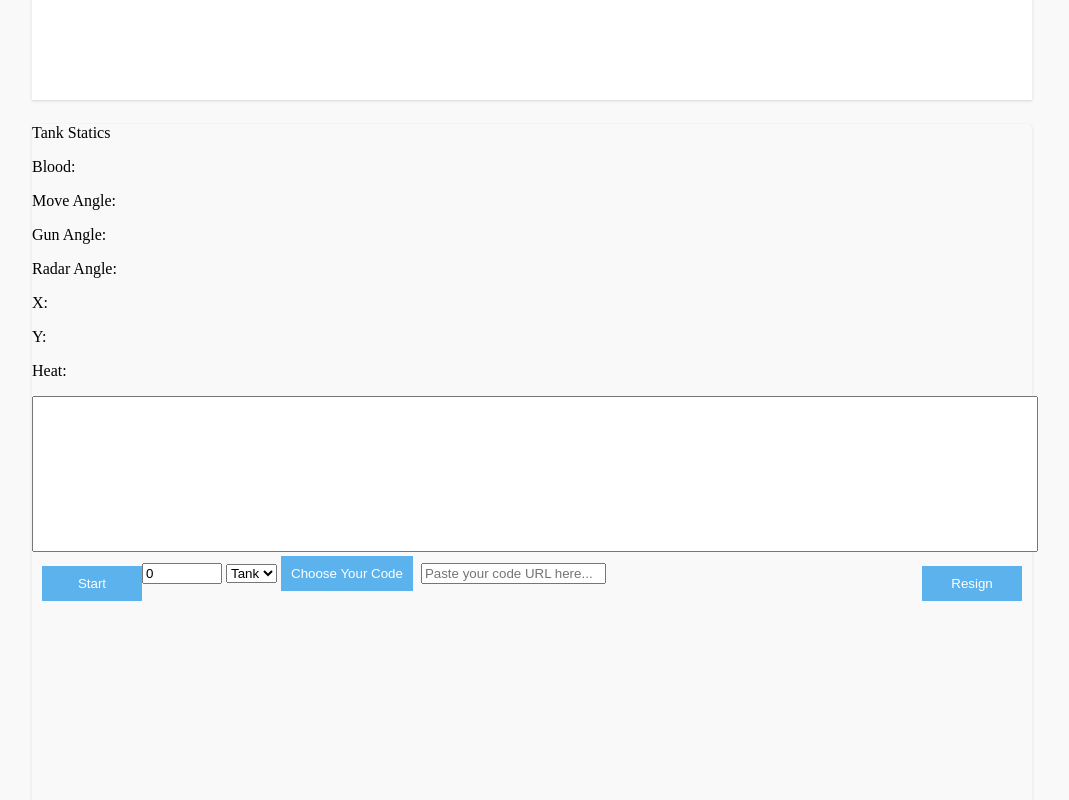
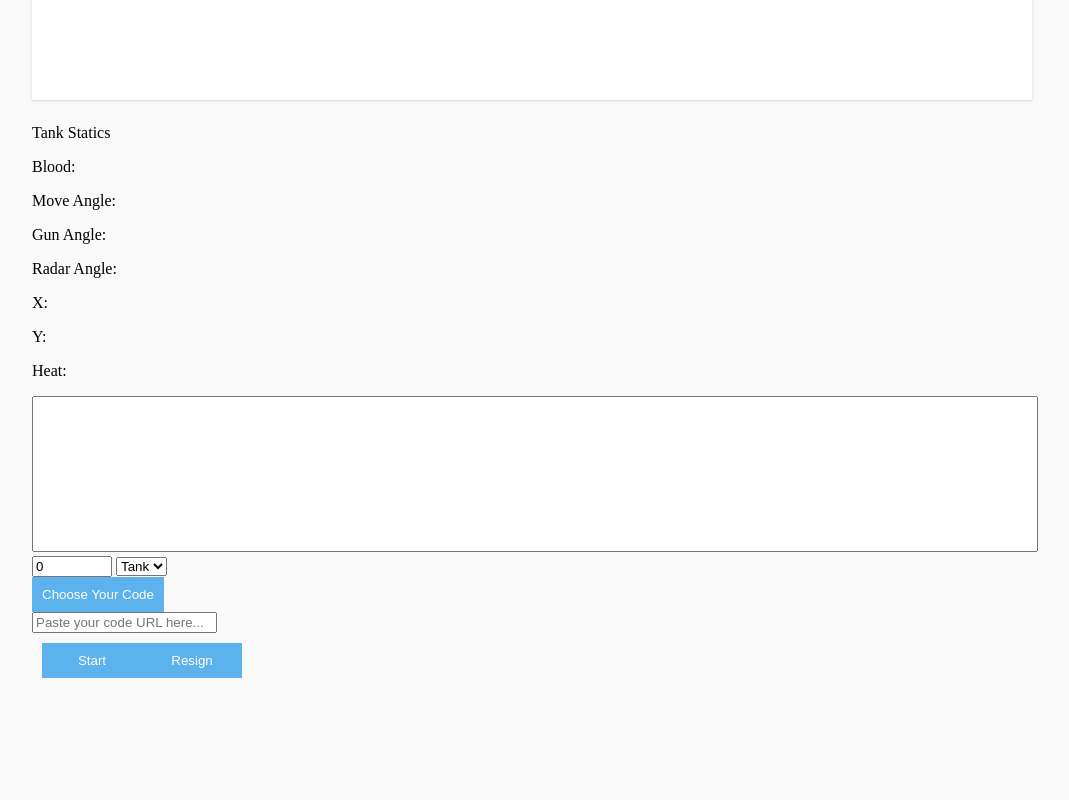
Before and after one commit to szdytom/tank-engine, a website built with webpack: page client/index.html in a window 1280 px wide. Shown: the part 720-1520 px from the top of the page, without its empty margins (108-1177 px from the left). Built offline with nearby package versions, Linux system fonts and the light colour scheme.

Commit message:
ui improve

```diff
--- a/client/index.html
+++ b/client/index.html
@@ -24,21 +24,28 @@
             </div>
 
             <textarea id="virtual-console" readonly></textarea>
+
+            <div id="type-select">
                 <input id="room-id" type="number" min="0" max="10000" placeholder="Room ID here..." value="0"
                     autocomplete="off" required />
                 <select id="equipment-type" required>
                     <option value="Tank" selected>Tank</option>
                 </select>
+            </div>
 
+            <div id="code-file">
                 <button>
                     <label id="ctr-code-file-button" for="ctr-code-file">Choose Your Code</label>
                 </button>
                 <input type="file" id="ctr-code-file" />
+            </div>
 
+            <div>
                 <input type="url" id="ctr-code-url" placeholder="Paste your code URL here..." />
+            </div>
 
-            <button class="bottom_button" id="start-button">Start</button>
-            <button class="bottom_button" id="stop-button">Resign</button>
+            <button class="bottom-button" id="start-button">Start</button>
+            <button class="bottom-button" id="stop-button">Resign</button>
         </div>
     </main>
     <div id="message"></div>
@@ -69,7 +76,6 @@
             margin-left: calc(50vw - 500px);
             width: 1000px;
             height: 800px;
-            box-shadow: 0 1px 3px rgba(50, 50, 93, .15), 0 1px 0 rgba(0, 0, 0, .02);
         }
 
         #message {
@@ -87,16 +93,7 @@
             margin-left: 10px;
         }
 
-        #stop-button {
-            float: right;
-            margin-right: 10px;
-        }
-
-        #load-from-file {
-            margin: 10px;
-        }
-
-        .bottom_button {
+        .bottom-button {
             margin-top: 10px;
         }
 
--- a/client/index.ts
+++ b/client/index.ts
@@ -109,7 +109,6 @@ function stop() {
 
 function on_stop() {
 	$('#stop-button').attr('disabled', 'true');
-	$('#code').css('display', 'inline');
 }
 
 $(function () {
@@ -122,5 +121,5 @@ $(function () {
 
 	$('#virtual-console').val('');
 
-	vt.info('Tank Engine Client (V2.0b6) loaded.');
+	vt.info('Tank Engine Client (V2.0rc7) loaded.');
 });
--- a/client/webpack.config.js
+++ b/client/webpack.config.js
@@ -6,5 +6,5 @@ module.exports = {
         path: path.join(__dirname, 'dist'),
         filename: 'entry.js'
     },
-    mode: "development",
+    // mode: "development",
 };
--- a/package.json
+++ b/package.json
@@ -1,6 +1,6 @@
 {
   "name": "tank-engine",
-  "version": "2.0.6",
+  "version": "2.0.7",
   "description": "A tank game based on code control",
   "main": "server/index.ts",
   "scripts": {
```
Lines whose indentation alone changed are shown as unchanged.
